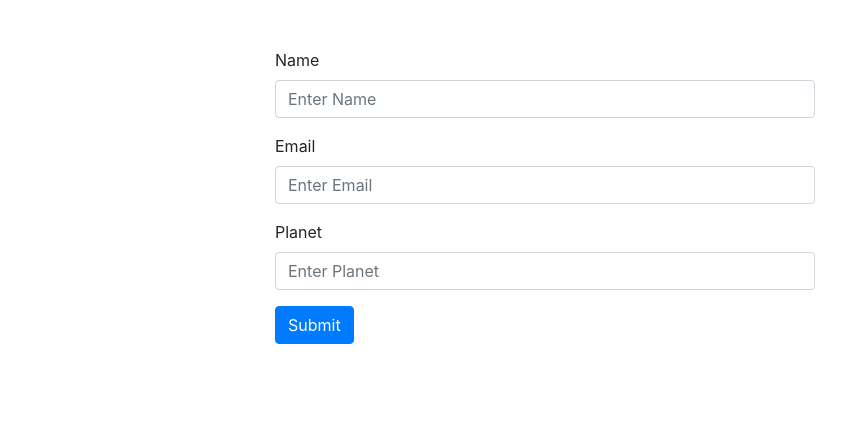
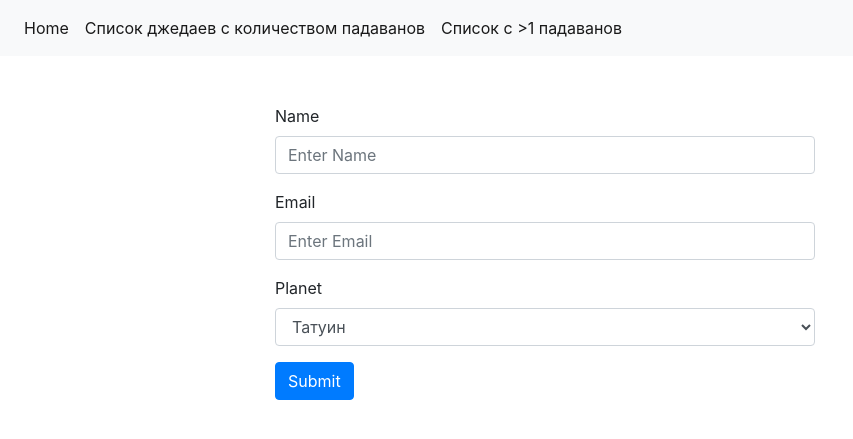
Before and after one commit to CrownedSilverFox/jedi, a Django app: page /jedi/padawan_add/ in a window 1280 px wide. Shown: the top 439 px of the page, without its empty margins (0-853 px from the left). Run offline with Django 3.2, Linux system fonts and the light colour scheme; data comes from the database, SQL or seed files in the repository; both versions use the stored data as it was after the commit; some libraries are stand-ins or nearby versions.

Commit message:
+test adding after padawan testing +email sending +jedi list +jedi list >1 padawan +navbar =Improved planet choose =Improved padawan listing

```diff
--- a/Jedi/templates/candidate_sel.html
+++ b/Jedi/templates/candidate_sel.html
@@ -8,9 +8,10 @@
     <form method="post">
         {% csrf_token %}
         {% for padawan in padawans %}
+            {% if not padawan.master %}
                 <div class="row">
-                <div class="col"><input class="form-check-input" type="radio" name="exampleRadios"
-                                        id="exampleRadios1" value="option1" checked>
+                    <div class="col"><input class="form-check-input" type="radio" name="email"
+                                            id="exampleRadios1" value="{{ padawan.email }}" checked>
                         <label class="form-check-label" for="exampleRadios1">
                             {{ padawan.name }}
                         </label>
@@ -32,6 +33,7 @@
                         {% endfor %}
                     </div>
                 </div>
+            {% endif %}
         {% endfor %}
         <input type="submit" class="btn btn-primary" value="Принять падавана">
     </form>
--- a/Jedi/templates/padawan_form.html
+++ b/Jedi/templates/padawan_form.html
@@ -14,8 +14,12 @@
             <input name="email" type="email" class="form-control" required id="id_email" placeholder="Enter Email">
         </div>
         <div class="form-group">
-            <label for="id_planet">Planet</label>
-            <input name="planet" type="text" class="form-control" required id="id_Planet" placeholder="Enter Planet">
+            <label for="planet">Planet</label>
+            <select name="planet" class="form-control" id="planet">
+                {% for planet in planets %}
+                    <option value="{{ planet }}">{{ planet.name }}</option>
+                {% endfor %}
+            </select>
         </div>
         <input type="submit" class="btn btn-primary">
     </form>
--- a/Jedi/urls.py
+++ b/Jedi/urls.py
@@ -6,5 +6,6 @@ urlpatterns = [
     path('padawan_add/', padawan_auth),
     path('test/', test_view),
     path('jedi/', jedi_take),
-    path('candidates', jedi_candidate_sel)
+    path('candidates', jedi_candidate_sel),
+    path('jedis_list_num', jedi_list_num),
 ]
--- a/Jedi/views.py
+++ b/Jedi/views.py
@@ -20,7 +20,7 @@ def padawan_auth(request):
         url = '{}?{}'.format(base_url, query_string)
         return redirect(url)
     else:
-        return render(request, 'padawan_form.html')
+        return render(request, 'padawan_form.html', {'planets': Planet.objects.all()})
 
 
 def home(request):
@@ -31,10 +31,14 @@ def test_view(request):
     if request.method == 'GET':
         test = Test.objects.all()
         test = test[random.randint(0, len(test) - 1)]
+        padawan = Padawan.objects.get(email=request.GET.get('padawanEmail'))
+        padawan.test = test
+        padawan.save()
         test_key = test.key
         test = list(test.questions.all())
         return render(request, 'test.html', {'test': test, 'test_key': test_key,
                                              'email': request.GET.get('padawanEmail')})
+
     else:
         padawan = Padawan.objects.get(email=request.POST.get('padawanEmail'))
         answers = []
@@ -49,7 +53,7 @@ def test_view(request):
 def jedi_candidate_sel(request):
     if request.method == 'GET':
         name = request.GET.get('name')
-        if len(Padawan.objects.filter(master__name=name)):
+        if len(Padawan.objects.filter(master__name=name)) == 3:
             return render(request, 'deny.html')
         planet = Jedi.objects.get(name=name).planet
         padawans = Padawan.objects.filter(planet=planet)
@@ -59,10 +63,15 @@ def jedi_candidate_sel(request):
                                                       'answers': answers})
     else:
         mail = request.POST.get('email')
+        padawan = Padawan.objects.get(email=mail)
+        padawan.master = Jedi.objects.get(name=request.GET.get('name'))
+        padawan.save()
         send_mail('Academy',
-                  "You've been accepted to be padawan of",
+                  "You've been accepted to be padawan of %s" % (request.GET.get('name')),
                   'byskillcfpro@gmail.com',
-                  mail)
+                  [mail],
+                  fail_silently=False)
+        return render(request, 'sent.html')
 
 
 def jedi_take(request):
@@ -74,3 +83,13 @@ def jedi_take(request):
         query_string = urlencode({'name': request.POST.get('name')})
         url = '{}?{}'.format(base_url, query_string)
         return redirect(url)
+
+
+def jedi_list_num(request):
+    jedis = Jedi.objects.all()
+    jedis = {jedi.name: 0 for jedi in jedis}
+    for padawan in Padawan.objects.all():
+        jedis[padawan.master.name] += 1
+    if int(request.GET.get('num')):
+        jedis = {jedi: num for jedi, num in jedis.items() if num > 1}
+    return render(request, 'jedis_list_num.html', {'jedis': jedis})
--- a/templates/base.html
+++ b/templates/base.html
@@ -11,6 +11,21 @@
     </title>
 </head>
 <body>
+<nav class="navbar navbar-expand-lg navbar-light bg-light">
+    <div class="collapse navbar-collapse" id="navbarSupportedContent">
+        <ul class="navbar-nav mr-auto">
+            <li class="nav-item active">
+                <a class="nav-link" href="/">Home <span class="sr-only">(current)</span></a>
+            </li>
+            <li class="nav-item active">
+                <a class="nav-link" href="/jedi/jedis_list_num?num=0">Список джедаев c количеством падаванов</a>
+            </li>
+            <li class="nav-item active">
+                <a class="nav-link" href="/jedi/jedis_list_num?num=1">Список c >1 падаванов</a>
+            </li>
+        </ul>
+    </div>
+</nav>
 <div class="container mt-5">
     <div class="row">
         <div class="col-6 offset-md-2">
```
Also changed, not shown: Jedi/templates/jedis_list_num.html (added, +14 -0 lines), Work/settings.py (+6 -3 lines), db.sqlite3. Lines whose indentation alone changed are shown as unchanged.
